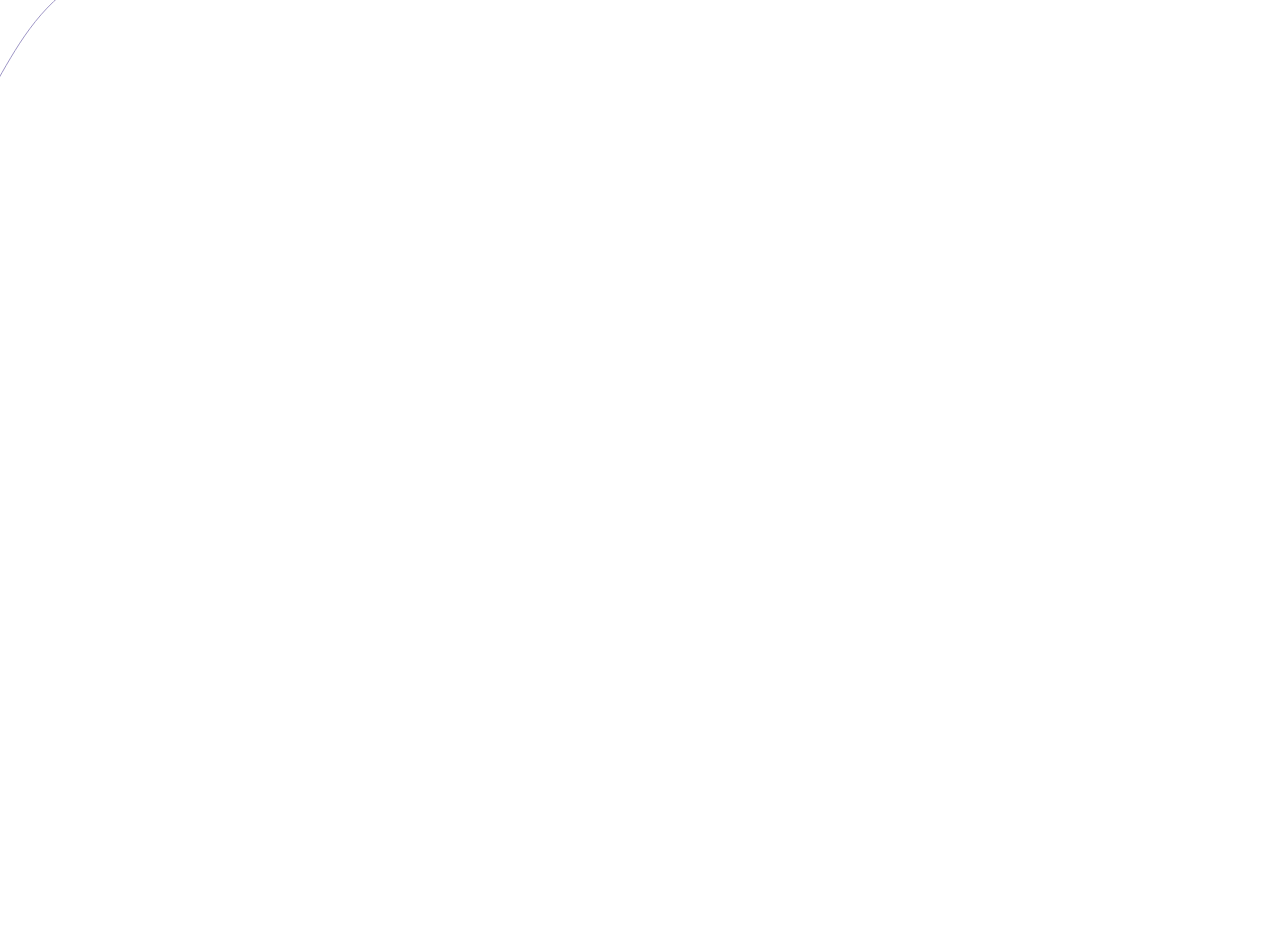
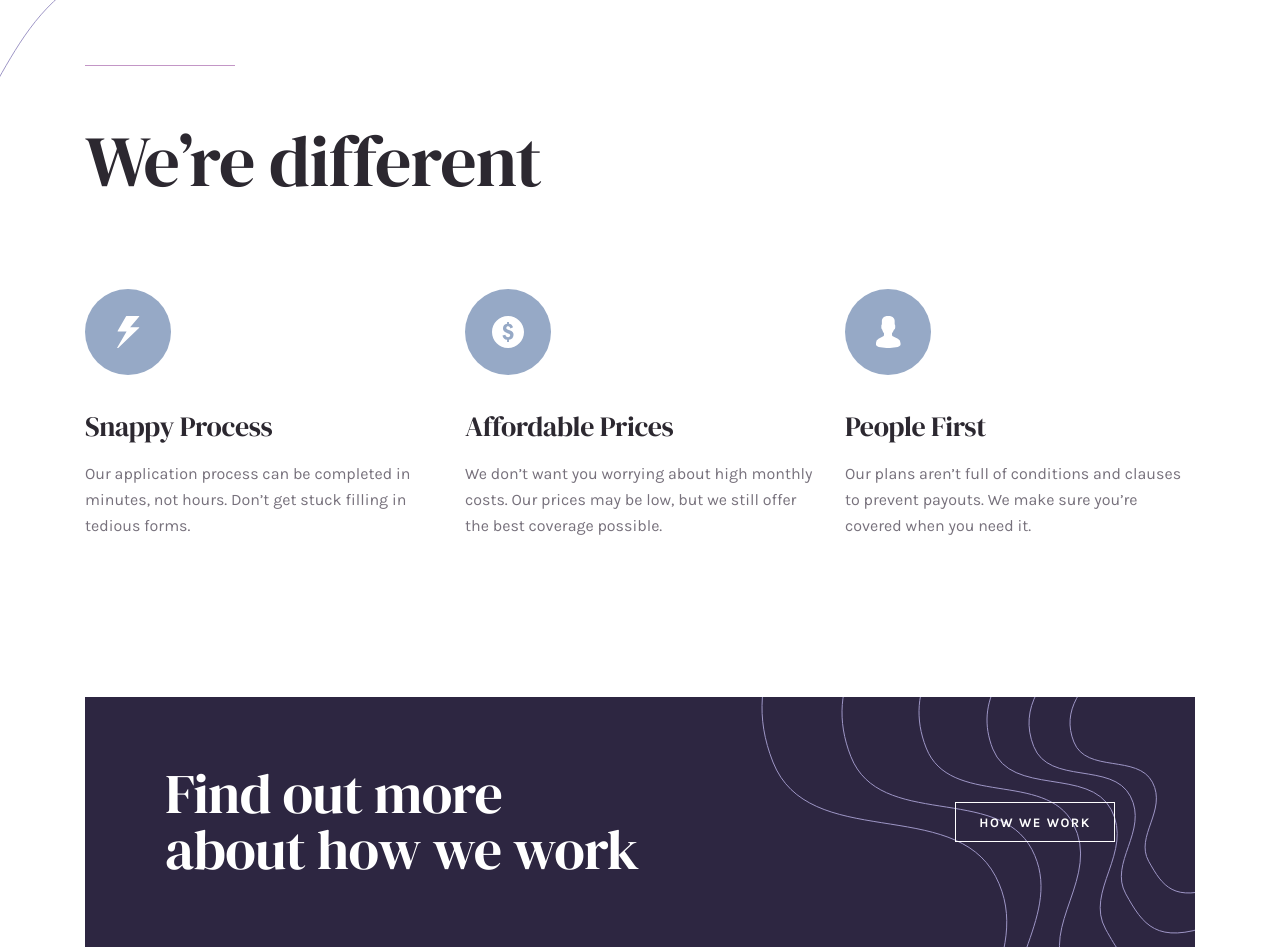
Before and after one commit to MrBlackvanta/insure-landing-page, a Next.js app: page / in a window 1280 px wide. Shown: the part 920-1872 px from the top of the page. Before the commit the page ends 998 px from the top, so only its background shows below. Built offline with nearby package versions, Linux system fonts and the light colour scheme.

Commit message:
feat: add Difference and HowWeWork components, update Hero component, and refine utility styles

```diff
--- a/src/app/globals.css
+++ b/src/app/globals.css
@@ -62,6 +62,15 @@
   }
 }
 
+@utility v-display {
+  @apply font-display text-display tracking-display;
+
+  @media (width < 23.375rem) {
+    font-size: 2.5rem;
+    line-height: 2.5rem;
+  }
+}
+
 @utility v-label {
   @apply text-label font-bold tracking-label uppercase;
 }
--- a/src/app/page.tsx
+++ b/src/app/page.tsx
@@ -1,5 +1,5 @@
 import { Header } from "@/components/layout";
-import { Hero } from "@/views/home";
+import { Difference, Hero, HowWeWork } from "@/views/home";
 
 export default function Home() {
   return (
@@ -8,6 +8,8 @@ export default function Home() {
 
       <main className="flex-1">
         <Hero />
+        <Difference />
+        <HowWeWork />
       </main>
     </>
   );
--- /dev/null
+++ b/src/views/home/difference.tsx
@@ -0,0 +1,40 @@
+import { differenceTitle, features } from "@/data";
+import Image from "next/image";
+
+export default function Difference() {
+  return (
+    <section
+      aria-labelledby="difference-heading"
+      className="px-6 pt-35 pb-35 lg:px-10 lg:pt-76.25 lg:pb-39.5"
+    >
+      <div className="mx-auto max-w-page">
+        <div className="mx-auto h-px w-37.5 bg-mauve lg:mx-0" />
+
+        <h2
+          id="difference-heading"
+          className="mt-10 text-center v-display text-very-dark-violet lg:mt-15.75 lg:text-left lg:text-display-lg"
+        >
+          {differenceTitle}
+        </h2>
+
+        <ul className="mt-20 grid gap-14 md:grid-cols-2 md:gap-x-7.5 lg:mt-24 lg:grid-cols-3">
+          {features.map((feature) => (
+            <li key={feature.title} className="text-center lg:text-left">
+              <Image
+                src={feature.icon}
+                alt=""
+                className="mx-auto w-21.5 lg:mx-0"
+              />
+
+              <h3 className="mt-8 font-display text-title tracking-display text-very-dark-violet">
+                {feature.title}
+              </h3>
+
+              <p className="mt-4">{feature.description}</p>
+            </li>
+          ))}
+        </ul>
+      </div>
+    </section>
+  );
+}
--- a/src/views/home/hero.tsx
+++ b/src/views/home/hero.tsx
@@ -28,7 +28,7 @@ export default function Hero() {
           <div className="mx-auto max-w-135 text-center text-white lg:mx-0 lg:text-left">
             <div className="hidden h-px w-37.5 bg-white lg:block" />
 
-            <h1 className="mx-auto max-w-[6.9em] font-display text-display tracking-display max-[374px]:text-[2.5rem]/10 lg:mx-0 lg:mt-15.75 lg:text-display-lg">
+            <h1 className="mx-auto max-w-[6.9em] v-display lg:mx-0 lg:mt-15.75 lg:text-display-lg">
               {hero.title}
             </h1>
 
--- /dev/null
+++ b/src/views/home/how-we-work.tsx
@@ -0,0 +1,38 @@
+import { howWeWork } from "@/data";
+
+export default function HowWeWork() {
+  return (
+    <section
+      id="how-we-work"
+      aria-labelledby="how-we-work-heading"
+      className="px-6 pb-35 lg:px-10 lg:pb-37.5"
+    >
+      <div className="mx-auto max-w-page">
+        <div className="relative isolate overflow-hidden bg-dark-violet px-6 py-18 text-center lg:flex lg:h-62.5 lg:items-center lg:justify-between lg:px-20 lg:py-0 lg:text-left">
+          <div
+            aria-hidden="true"
+            className="absolute right-0 -bottom-5.25 -z-10 h-79.25 w-44 bg-[url('/bg-pattern-how-we-work-mobile.svg')] lg:hidden"
+          />
+          <div
+            aria-hidden="true"
+            className="absolute inset-y-0 right-0 -z-10 hidden w-108.5 bg-[url('/bg-pattern-how-we-work-desktop.svg')] lg:block"
+          />
+
+          <h2
+            id="how-we-work-heading"
+            className="font-display text-heading tracking-display text-white lg:max-w-[8.5em] lg:text-heading-lg"
+          >
+            {howWeWork.title}
+          </h2>
+
+          <a
+            href={howWeWork.cta.href}
+            className="mt-10 v-btn h-10 w-40 shrink-0 v-btn-light v-label lg:mt-0"
+          >
+            {howWeWork.cta.label}
+          </a>
+        </div>
+      </div>
+    </section>
+  );
+}
--- a/src/views/home/index.ts
+++ b/src/views/home/index.ts
@@ -1 +1,3 @@
+export { default as Difference } from "./difference";
 export { default as Hero } from "./hero";
+export { default as HowWeWork } from "./how-we-work";
```
